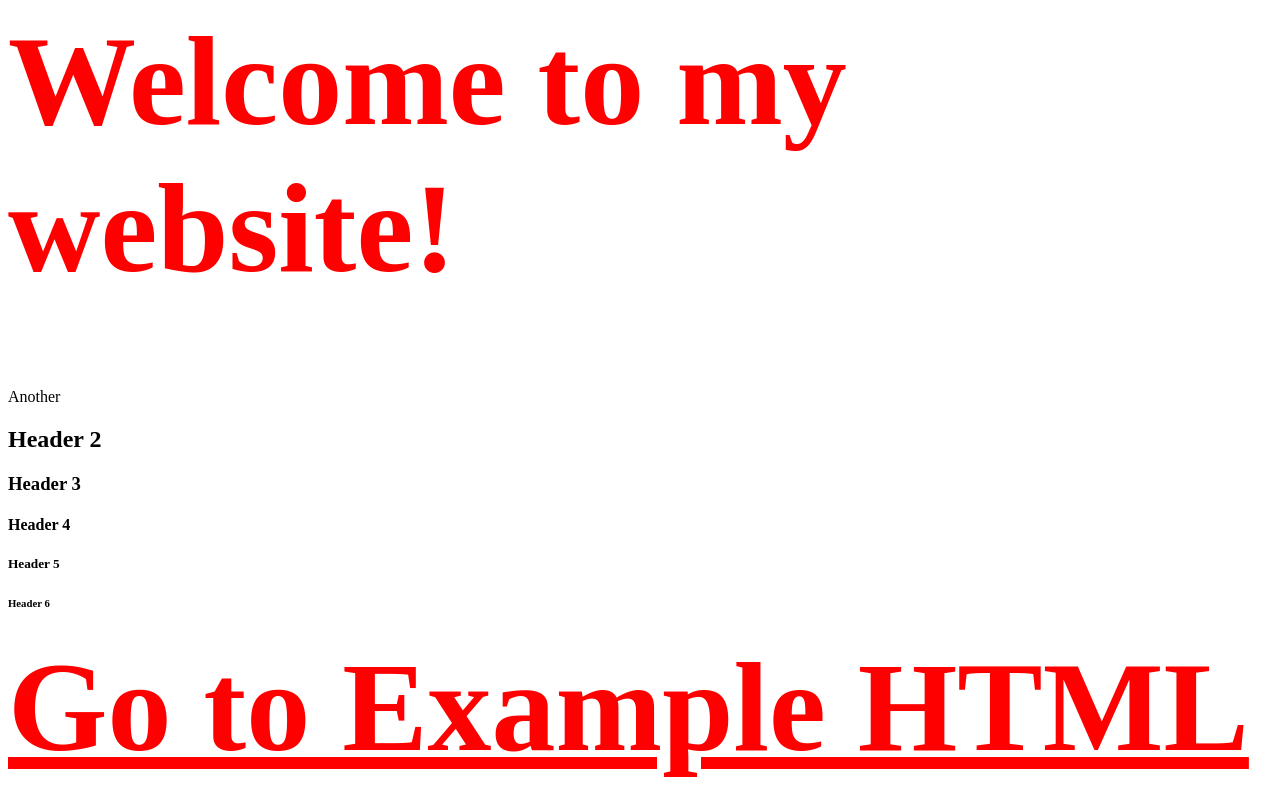
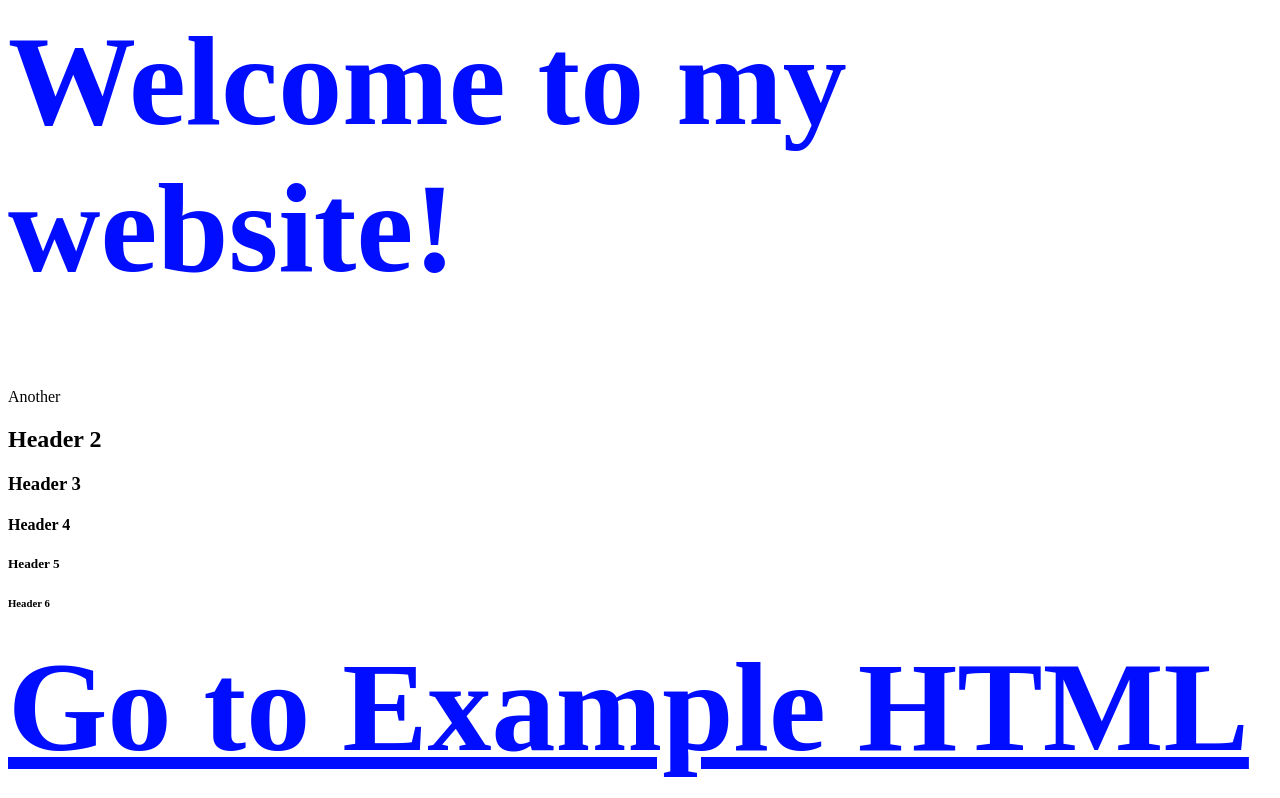
Before and after one commit to jeremy-ingenuity/jeremy-ingenuity.github.io, a plain HTML site: page index.html in a window 1280 px wide. Shown: the top 798 px of the page. Drawn offline with Linux system fonts and the light colour scheme.

Commit message:
Changed color of #test in css

```diff
--- a/styles.css
+++ b/styles.css
@@ -1,6 +1,6 @@
 #test {
     font-size: 128px;
-    color: red;
+    color: rgb(0, 13, 255);
 }
 
 label {
```
